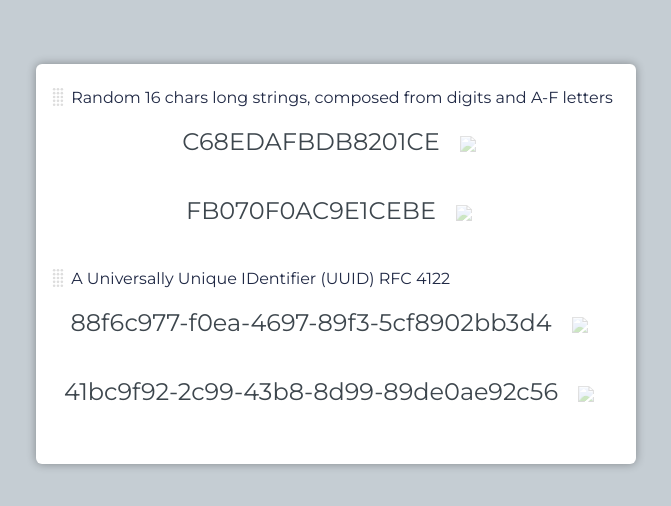
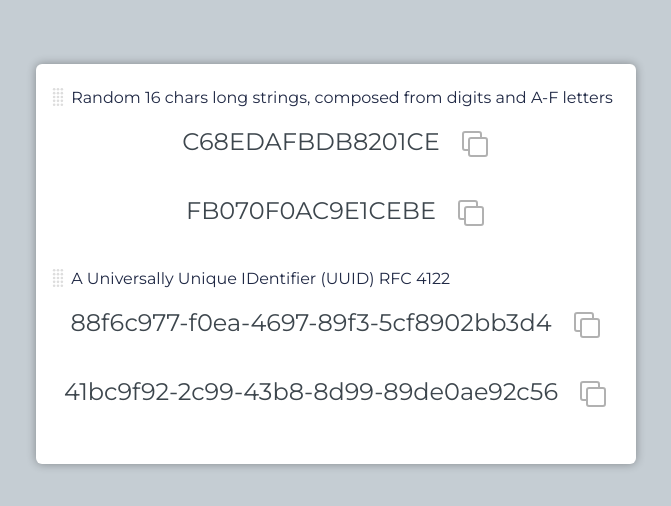
Before and after one commit to gchrupek/utils, a plain HTML site: page index.html in a window 1280 px wide. Shown: the part 136-642 px from the top of the page, without its empty margins (304-975 px from the left). Drawn offline with Linux system fonts and the light colour scheme.

Commit message:
copy.svg

```diff
--- a/index.html
+++ b/index.html
@@ -138,20 +138,20 @@ xmlns:xlink='http://www.w3.org/1999/xlink' xmlns='http://www.w3.org/2000/svg'> \
     </div>
 
     <div class="key" oncopy="copied(this)">
-        <span id="a1">-</span><img src="copy.svg" onclick="copy2clip('a1')"></div>
+        <span id="a1">-</span><img src="/img/copy.svg" onclick="copy2clip('a1')"></div>
 
     <div class="key" oncopy="copied(this)">
-        <span id="a2">-</span><img src="copy.svg" onclick="copy2clip('a2')"></div>
+        <span id="a2">-</span><img src="/img/copy.svg" onclick="copy2clip('a2')"></div>
 
     <div class="header">
         A Universally Unique IDentifier (UUID) RFC 4122
     </div>
 
     <div class="key" oncopy="copied(this)">
-        <span id="u1">-</span><img src="copy.svg" onclick="copy2clip('u1')"></div>
+        <span id="u1">-</span><img src="/img/copy.svg" onclick="copy2clip('u1')"></div>
 
     <div class="key" oncopy="copied(this)">
-        <span id="u2">-</span><img src="copy.svg" onclick="copy2clip('u2')"></div>
+        <span id="u2">-</span><img src="/img/copy.svg" onclick="copy2clip('u2')"></div>
 
     <div id="tooltip">select &amp; copy</div>
 </div>
```
Also changed, not shown: img/copy.svg (added).
